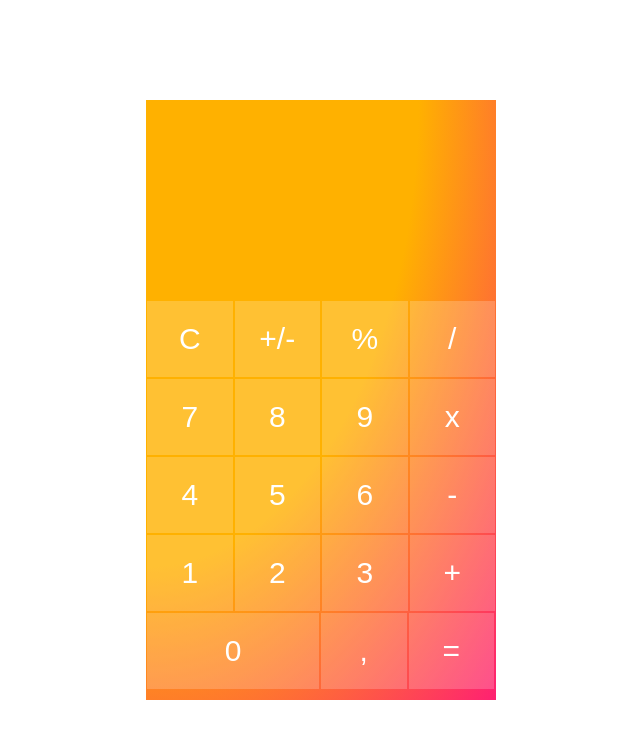
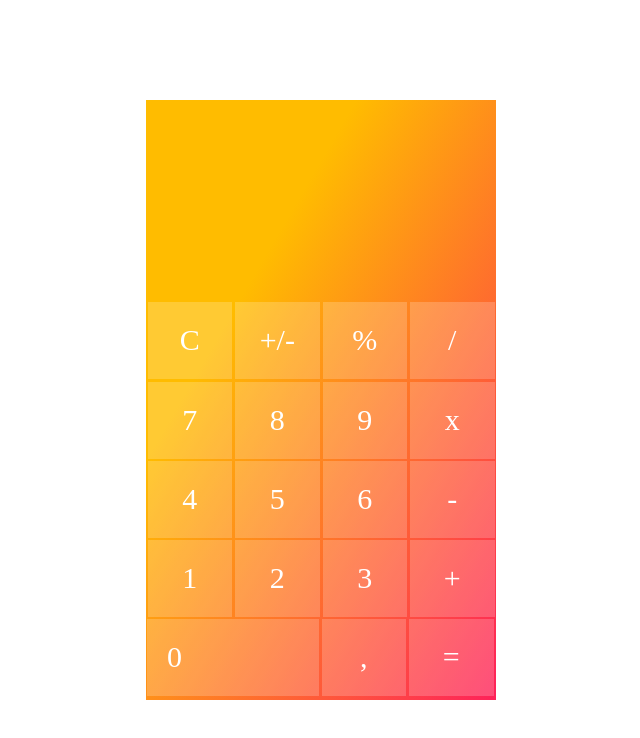
Before and after one commit to SeminGit/MTDW_Task3, a React (Create React App) app: page / in a window 1280 px wide. Shown: the top 738 px of the page, without its empty margins (454-1094 px from the left). Built offline with nearby package versions, Linux system fonts and the light colour scheme.

Commit message:
all logic added

```diff
--- a/src/calculator/Button.js
+++ b/src/calculator/Button.js
@@ -14,8 +14,9 @@ export default (props) => {
             <button onClick={props.clickHandler} style={
                 props.style ? props.style :
                 {
-                    width: 85.5,
-                    height: 76,
+                    width: 84.5,
+                    height: 77,
+                    margin: 0.5,
                     display:"flex",
                     justifyContent:"center",
                     alignItems:"center",
@@ -23,7 +24,8 @@ export default (props) => {
                     backgroundColor: 'rgba(255,255,255,0.2)',
                     border: 'rgba(1,1,1,0)',
                     color: "white",
-                    fontSize:30
+                    fontSize:30,
+                    fontFamily:'Coronetscript, cursive'
                 }
             } value={props.text}>{props.text}</button>
         </div>
--- a/src/calculator/Main.js
+++ b/src/calculator/Main.js
@@ -14,25 +14,86 @@ class Main extends Component {
 
         switch (event.target.value) {
             case "+/-":
+                if(newContent == '') break;
+                let changeMark = new RegExp(/[+\-x/]?(\d,?)+/g);
+                let values = Array.from(newContent.matchAll(changeMark));
+                let toChange = values[values.length - 1][0];
+                console.log(toChange);
+                if(toChange.indexOf('x') != -1 || toChange.indexOf('/') != -1) {
+                    let newPart = toChange.substr(0, 1);
+                    newPart += '-';
+                    newPart += toChange.substr(1);
+                    newContent = newContent.replace(toChange,newPart);
+                } else if(toChange.indexOf('+') != -1) {
+                    newContent = newContent.replace(toChange, toChange.replace('+','-'));
+                } else if(toChange.indexOf('-') != -1) {
+                    newContent = newContent.replace(toChange, toChange.replace('-','+'));
+                } else {
+                    newContent = newContent.replace(toChange, '-' + toChange);
+                }
                 break;
             case "C":
-                newContent = newContent.substr(0, newContent.length - 1);
+                //newContent = newContent.substr(0, newContent.length - 1);
+                newContent = '';
                 break;
             case "=":
+                if(newContent == '')
+                    break;
                 newContent = newContent.replaceAll("x", '*');
                 newContent = newContent.replaceAll(",", '.');
-                newContent = String(eval(newContent));
+                if(newContent.substr(0,1) == '0')
+                    newContent = newContent.replace('0', '');
+                let reg = new RegExp(/\d*%/g);
+                newContent = this.evalPercent(Array.from(newContent.matchAll(reg)), newContent);
+                try {
+                    newContent = String(eval(newContent));
+                } catch (err) {
+                    newContent = '';
+                }
+                break;
+            case ',':
+            case '+':
+            case '-':
+            case 'x':
+            case '/':
+            case '%':
+                if(newContent == '' ||
+                    newContent.substr(newContent.length - 1).match(/[,+\-x/%]/g) != null)
+                    break;
+                newContent += event.target.value;
                 break;
             default:
+                if(newContent.substr(newContent.length - 1).match(/%/g) == null)
                 newContent += event.target.value;
         }
 
-        console.log(newContent)
         this.setState({
                 content: newContent
             }
         )
     }
+
+    evalPercent(arr, input) {
+        if(arr.length == 0) return input;
+        let reg = new RegExp(/[\d.,]*%/g);
+        let options = new RegExp(/[+\-*/]/g);
+        for(let i = 0; i < arr.length; i++) {
+            let match = reg.exec(input);
+            let toEv = input.substr(0, match.index);
+            let isOptions = options.exec(toEv);
+            toEv = toEv.substr(0, toEv.length - 1);
+            if(isOptions == null) {
+                input = input.replace(match, '0');
+            } else {
+                let toPercentage = eval(toEv.replace(',','.'));
+                let percent = Number(match[0].replace('%', ''));
+                input = input.replace(match[0], String(toPercentage * (percent / 100)));
+            }
+            console.log("input: ", input, '   toEv: ', toEv);
+        }
+        return input;
+    }
+
 
     render() {
         return (
@@ -43,8 +104,8 @@ class Main extends Component {
                     marginLeft: 600,
                     marginTop: 100,
                     border: 0,
-                   // background: 'linear-gradient(to bottom right, #ffb100 65%, #c233b6 90%)'
-                    background: 'radial-gradient(at top left, #ffb100 55%, #fe008b 110%)'
+                    background: 'linear-gradient(to bottom right, #ffbc00 30%, #fe006d 115%)'
+                    //background: 'radial-gradient(at top left, #ffb100 50%, #fe006d 110%)'
                 }
             }>
                 <WorkArea content={this.state.content}/>
@@ -54,36 +115,39 @@ class Main extends Component {
                     <Button text={"%"} clickHandler={this.clickHandler}/>
                     <Button text={"/"} clickHandler={this.clickHandler}/>
                 </div>
-                <div style={{height: 78}}>
+                <div style={{height: 79}}>
                     <Button text={"7"} clickHandler={this.clickHandler}/>
                     <Button text={"8"} clickHandler={this.clickHandler}/>
                     <Button text={"9"} clickHandler={this.clickHandler}/>
                     <Button text={"x"} clickHandler={this.clickHandler}/>
                 </div>
-                <div style={{height: 78}}>
+                <div style={{height: 79}}>
                     <Button text={"4"} clickHandler={this.clickHandler}/>
                     <Button text={"5"} clickHandler={this.clickHandler}/>
                     <Button text={"6"} clickHandler={this.clickHandler}/>
                     <Button text={"-"} clickHandler={this.clickHandler}/>
                 </div>
-                <div style={{height: 78}}>
+                <div style={{height: 79}}>
                     <Button text={"1"} clickHandler={this.clickHandler}/>
                     <Button text={"2"} clickHandler={this.clickHandler}/>
                     <Button text={"3"} clickHandler={this.clickHandler}/>
                     <Button text={"+"} clickHandler={this.clickHandler}/>
                 </div>
-                <div style={{height: 78}}>
+                <div style={{height: 79}}>
                     <Button style={{
                         width:172,
-                        height: 76,
+                        height: 77,
                         display:"flex",
-                        justifyContent:"center",
+                        justifyContent:"left",
+                        padding: 20,
                         alignItems:"center",
+                        textAlign: 'left',
                         boxSizing:"border-box",
                         backgroundColor: 'rgba(255,255,255,0.2)',
                         border: 'rgba(1,1,1,0)',
                         color: "white",
-                        fontSize:30
+                        fontSize:30,
+                        fontFamily:'Coronetscript, cursive'
                     }} text={"0"} clickHandler={this.clickHandler}/>
                     <Button text={","} clickHandler={this.clickHandler}/>
                     <Button text={"="} clickHandler={this.clickHandler}/>
--- a/src/calculator/WorkArea.js
+++ b/src/calculator/WorkArea.js
@@ -1,20 +1,43 @@
-import React from "react";
+import React, {Component} from "react";
 
-export default (props) => {
-    return (
-        <div>
-            <input style={
-                {
-                    height: 200,
-                    width: 350,
-                    fontSize: 50,
-                    textAlign: "right",
-                    backgroundColor: 'rgba(1,1,1,0)',
-                    border: 0,
-                    boxSizing:"border-box"
+export default class WorkArea extends Component {
+    toFocus = (event) => {
+        event.target.focus();
+        event.target.selectionStart = event.target.length;
+    }
+
+    render = () => {
+        return (
+
+            <div>
+                <input style={{
+                    height: 200
+                    ,
+                    width: 350
+                    ,
+                    fontSize: 70
+                    ,
+                    textAlign: "right"
+                    ,
+                    paddingTop: 110
+                    ,
+                    backgroundColor: 'rgba(1,1,1,0)'
+                    ,
+                    border: 0
+                    ,
+                    boxSizing: "border-box"
+                    ,
+                    color: 'white'
+                    ,
                 }
-            }
-            value={props.content}/>
-        </div>
-    )
+                }
+                       value=
+                           {
+                               this.props.content
+                           }
+                       onChange={this.toFocus}
+                />
+            </div>
+        )
+    }
 }
```
